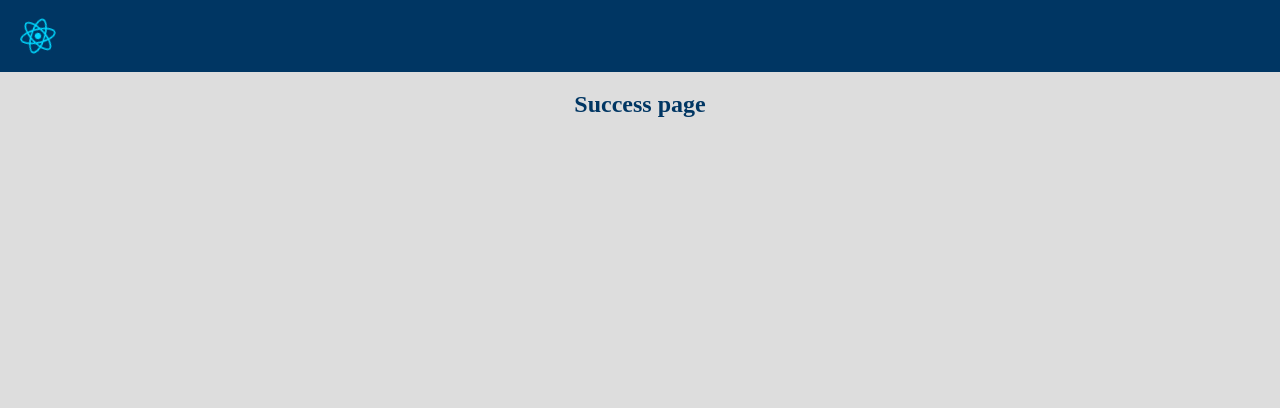
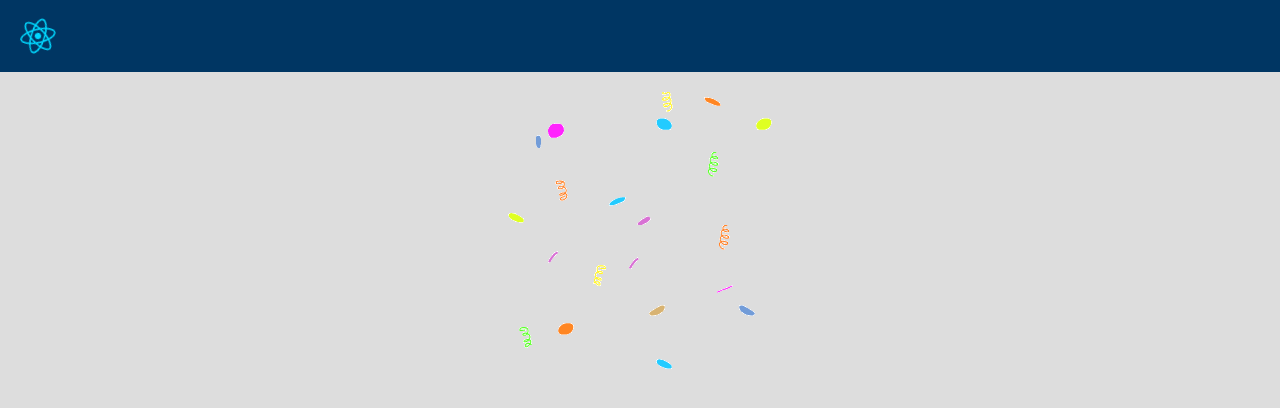
Before and after one commit to todorgarnev/react-login-assignment, a React (Vite) app: page /success in a window 1280 px wide. Shown: the top 408 px of the page. Built offline with nearby package versions, Linux system fonts and the light colour scheme.

Commit message:
added a gif to success screen

```diff
--- a/src/pages/success/Success.tsx
+++ b/src/pages/success/Success.tsx
@@ -1,15 +1,14 @@
 import { FunctionComponent } from "react";
 import { useLocation } from "react-router-dom";
-import { Header } from "@/styles";
-import { Message } from "./styles";
+import confetti from "@/assets/confetti.gif";
+import { Confetti, Message } from "./styles";
 
 export const Success: FunctionComponent = () => {
   const location = useLocation();
-  console.log("location: ", location.state);
 
   return (
     <>
-      <Header>Success page</Header>
+      <Confetti src={confetti} alt="Confetti image" />
 
       {location.state && (
         <Message>
--- a/src/pages/success/styles.ts
+++ b/src/pages/success/styles.ts
@@ -1,4 +1,9 @@
 import styled from "@emotion/styled";
+
+export const Confetti = styled.img`
+  margin-inline: auto;
+  margin-bottom: 5rem;
+`;
 
 export const Message = styled.p`
   font-size: 1.4rem;
```
Also changed, not shown: src/assets/confetti.gif (added).
